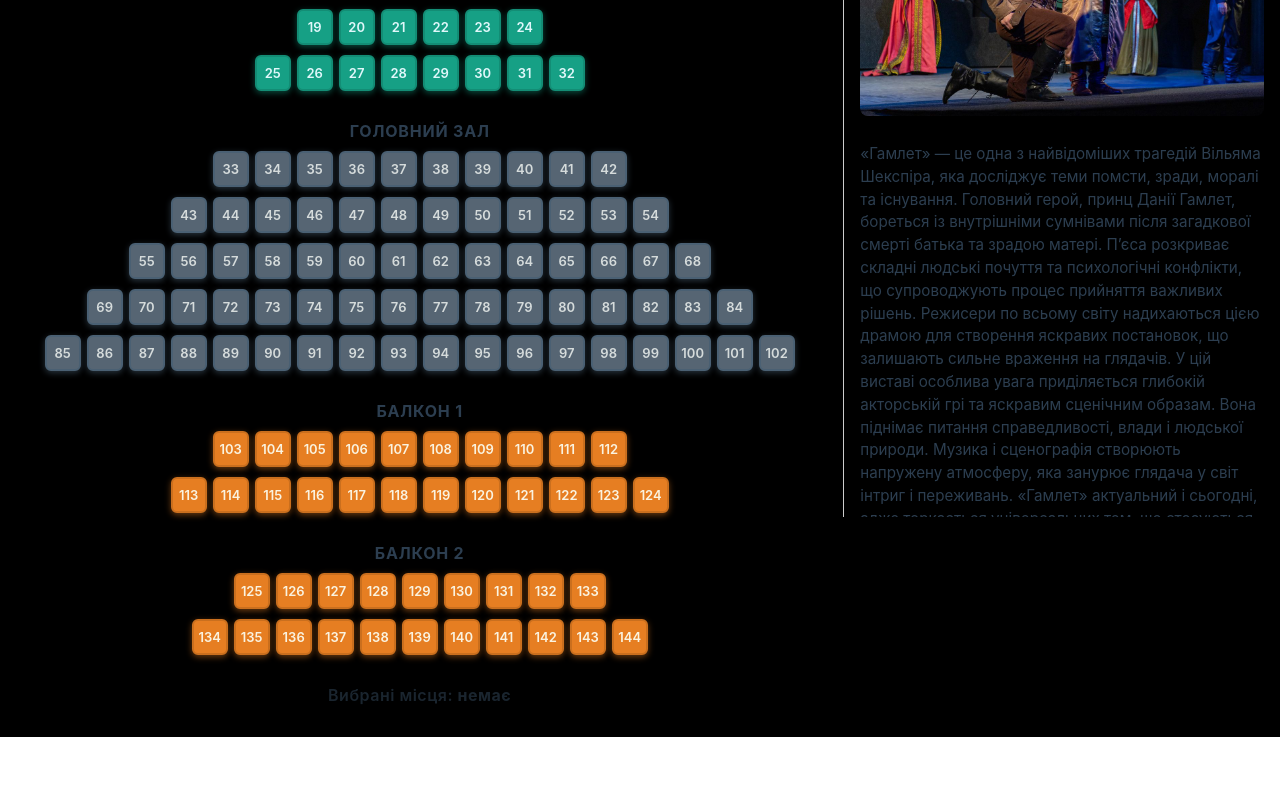
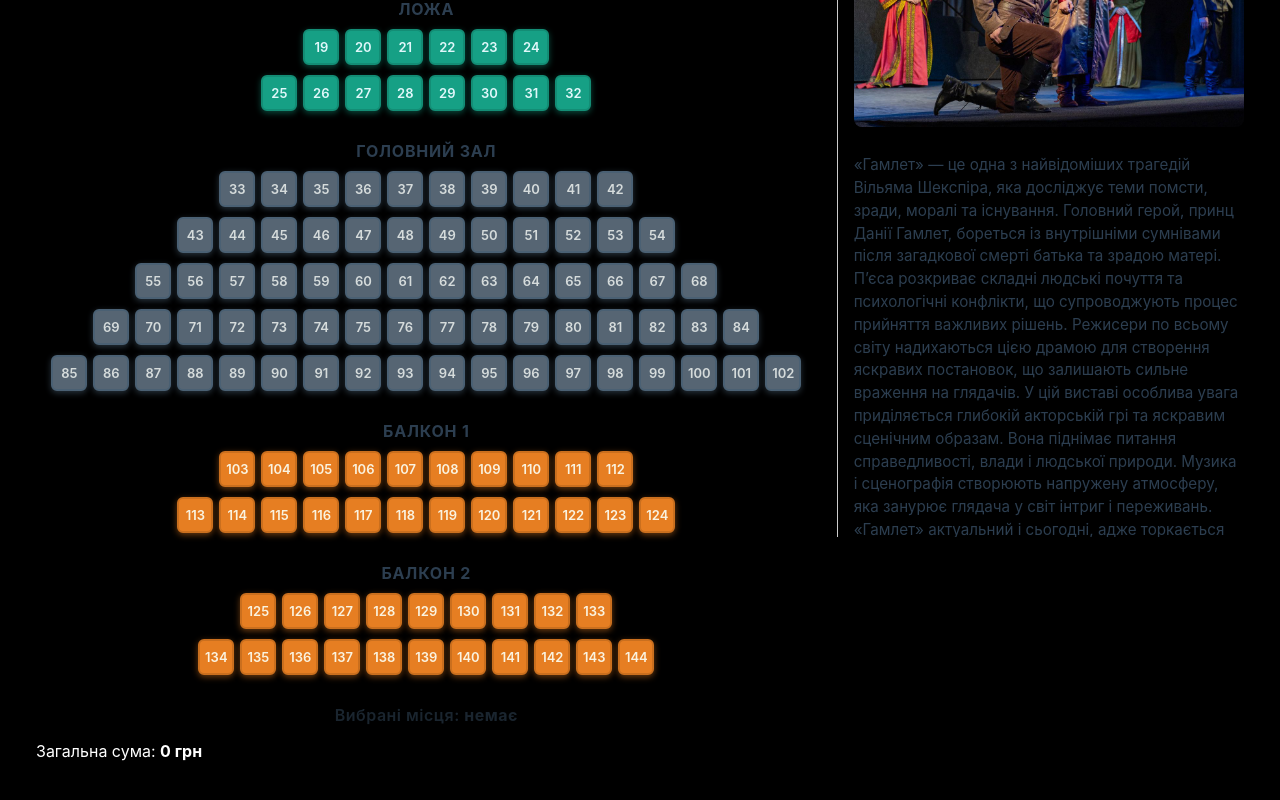
Before and after one commit to alinachepizhna/WEB-project-Theater, a React (Create React App) app in the folder theater-booking/: page /booking/1 in a window 1280 px wide. Shown: the part 492-1292 px from the top of the page. Before the commit the page ends 1229 px from the top, so only its background shows below. Built offline with nearby package versions, Linux system fonts and the light colour scheme; the HTML template or start-up script is replaced by a standard one.

Commit message:
Загальна сума білетів та технічні моменти

```diff
--- a/theater-booking/package.json
+++ b/theater-booking/package.json
@@ -11,6 +11,7 @@
     "react-dom": "^19.1.0",
     "react-router-dom": "^7.6.0",
     "react-scripts": "5.0.1",
+    "react-toastify": "^11.0.5",
     "web-vitals": "^2.1.4"
   },
   "scripts": {
--- a/theater-booking/src/TheaterHall.css
+++ b/theater-booking/src/TheaterHall.css
@@ -229,3 +229,8 @@
   margin-right: 8px;
   border: 1px solid #333;
 }
+.seat.booked {
+  background-color: red;
+  color: white;
+  cursor: not-allowed;
+}
--- a/theater-booking/src/components/TheaterHall.jsx
+++ b/theater-booking/src/components/TheaterHall.jsx
@@ -1,11 +1,25 @@
-import React, { useState, useRef } from 'react';
+import React, { useState, useEffect, useRef } from 'react';
 import performances from '../data/performances';
+import BookingService from '../services/BookingService';
 import '../TheaterHall.css';
 
-function TheaterHall({ performanceId }) {
+function TheaterHall({ performanceId, onSelectSeats }) {
   const [selectedSeats, setSelectedSeats] = useState([]);
+  const [bookedSeats, setBookedSeats] = useState([]);
   const performance = performances.find((p) => p.id === Number(performanceId));
   const seatCounterRef = useRef(1);
+
+  useEffect(() => {
+    const booked = BookingService.getBookedSeats(performanceId);
+    setBookedSeats(booked);
+    setSelectedSeats([]); // сброс выбора при смене performanceId
+  }, [performanceId]);
+
+  useEffect(() => {
+    if (typeof onSelectSeats === 'function') {
+      onSelectSeats(selectedSeats);
+    }
+  }, [selectedSeats, onSelectSeats]);
 
   if (!performance) return <div>Виступ не знайдено</div>;
 
@@ -18,21 +32,23 @@ function TheaterHall({ performanceId }) {
   } = performance;
 
 const toggleSeat = (seatId) => {
-    setSelectedSeats((prev) =>
-      prev.includes(seatId)
+  if (bookedSeats.includes(seatId)) return;
+
+  setSelectedSeats((prev) => {
+    const newSelected = prev.includes(seatId)
       ? prev.filter((id) => id !== seatId)
-        : [...prev, seatId]
-    );
+      : [...prev, seatId];
+
+    if (typeof onSelectSeats === 'function') {
+      onSelectSeats(newSelected);
+    }
+
+    return newSelected;
+  });
 };
 
-  const generateRow = (
-    rowIndex,
-    totalRows,
-    baseSeats,
-    zone,
-    shape = 'rectangle',
-    zoneIndex = null
-  ) => {
+
+  const generateRow = (rowIndex, totalRows, baseSeats, zone, shape = 'rectangle', zoneIndex = null) => {
     const seatsInRow = shape === 'semiCircle' ? baseSeats + rowIndex * 2 : baseSeats;
     const centerOffset = shape === 'semiCircle'
       ? Math.floor((baseSeats + totalRows * 2 - seatsInRow) / 2)
@@ -44,12 +60,14 @@ function TheaterHall({ performanceId }) {
       const seatId = `${zone}${zoneSuffix}-${rowIndex + 1}-${colIndex + 1}`;
       const seatNumber = seatCounterRef.current++;
       const isSelected = selectedSeats.includes(seatId);
+      const isBooked = bookedSeats.includes(seatId);
 
       return (
         <div
           key={seatId}
-          className={`seat ${zone} ${isSelected ? 'selected' : ''}`}
+          className={`seat ${zone} ${isBooked ? 'booked' : ''} ${isSelected ? 'selected' : ''}`}
           onClick={() => toggleSeat(seatId)}
+          title={isBooked ? 'Зайняте місце' : `Місце ${seatNumber}`}
         >
           {seatNumber}
         </div>
@@ -57,14 +75,7 @@ function TheaterHall({ performanceId }) {
     });
   };
 
-  const renderZone = (
-    label,
-    rows,
-    baseSeats,
-    zoneClass,
-    shape = 'rectangle',
-    zoneIndex = null
-  ) => (
+  const renderZone = (label, rows, baseSeats, zoneClass, shape = 'rectangle', zoneIndex = null) => (
     <div key={`${zoneClass}-${zoneIndex ?? ''}`} className="zone">
       <div className="zone-label">{label}</div>
       <div className={`hall-grid ${zoneClass}`}>
@@ -77,8 +88,31 @@ function TheaterHall({ performanceId }) {
     </div>
   );
 
-  // Reset counter for consistent seat numbering on re-renders
   seatCounterRef.current = 1;
+
+const getTotalPrice = () => {
+  if (!performance.seatColors) return 0;
+
+  const priceMap = performance.seatColors.reduce((acc, { label, price }) => {
+    acc[label.toLowerCase()] = price;
+    return acc;
+  }, {});
+
+  return selectedSeats.reduce((sum, seatId) => {
+    const zoneKey = seatId.split('-')[0];
+
+    let price = 0;
+    if (zoneKey === 'vip') price = priceMap['vip'] || 0;
+    else if (zoneKey === 'lodge') price = priceMap['ложа'] || 0;
+    else if (zoneKey === 'main') price = priceMap['головний зал'] || 0;
+    else if (zoneKey.startsWith('balcony')) {
+      const balconyIndex = seatId.split('-')[1];
+      price = priceMap[`балкон ${balconyIndex}`] || 0;
+    }
+
+    return sum + price;
+  }, 0);
+};
 
   return (
     <div className="theater-container" style={styles.container}>
@@ -97,6 +131,8 @@ function TheaterHall({ performanceId }) {
         <p className="selected-label">
           Вибрані місця: <strong>{selectedSeats.join(', ') || 'немає'}</strong>
         </p>
+        <p>Загальна сума: <strong>{getTotalPrice()} грн</strong></p>
+
       </div>
 
       {/* Інформаційна панель */}
@@ -108,7 +144,7 @@ function TheaterHall({ performanceId }) {
           style={styles.image}
         />
         <p style={styles.description}>{longDescription}</p>
-        {/* Список кольорів і цін */}
+
         {performance.seatColors && (
           <div className="seat-colors-info">
             <h3>Категорії місць:</h3>
@@ -131,11 +167,9 @@ function TheaterHall({ performanceId }) {
             </ul>
           </div>
         )}
-
       </div>
     </div>
   );
-
 }
 
 const styles = {
--- a/theater-booking/src/pages/Booking.jsx
+++ b/theater-booking/src/pages/Booking.jsx
@@ -1,14 +1,96 @@
-import React from 'react';
+import React, { useState } from 'react';
 import { useParams } from 'react-router-dom';
 import TheaterHall from '../components/TheaterHall';
+import BookingService from '../services/BookingService';
+import { ToastContainer, toast } from 'react-toastify';
+import 'react-toastify/dist/ReactToastify.css';
+import ReactDOM from 'react-dom/client';
+import BookingFormPopup from '../services/BookingFormPopup';
+
 
 function Booking() {
   const { id } = useParams();
+  const [selectedSeats, setSelectedSeats] = useState([]);
+  const [popupWindow, setPopupWindow] = useState(null);
+
+  const openBookingPopup = () => {
+    if (popupWindow && !popupWindow.closed) {
+      popupWindow.focus();
+      return;
+    }
+
+    const width = 400;
+    const height = 350;
+    const left = window.screenX + (window.outerWidth - width) / 2;
+    const top = window.screenY + (window.outerHeight - height) / 2;
+
+    const newWindow = window.open('', '', `width=${width},height=${height},left=${left},top=${top}`);
+    newWindow.document.title = 'Форма бронювання';
+
+    // Створюємо контейнер для React
+    const container = newWindow.document.createElement('div');
+    container.id = 'root';
+    newWindow.document.body.appendChild(container);
+
+    const root = ReactDOM.createRoot(container);
+    root.render(
+      <BookingFormPopup
+        selectedSeats={selectedSeats}
+onConfirm={(formData) => {
+  BookingService.saveBooking(id, selectedSeats, formData);
+  toast.success('Бронювання успішне!');
+  setSelectedSeats([]);
+  newWindow.close();
+  setPopupWindow(null);
+  window.location.reload();
+}}
+
+        onCancel={() => {
+          newWindow.close();
+          setPopupWindow(null);
+        }}
+      />
+    );
+
+    newWindow.onbeforeunload = () => setPopupWindow(null);
+    setPopupWindow(newWindow);
+  };
 
   return (
-    <div className="page">
+    <div className="page" style={{ padding: '20px' }}>
       <h2>Бронювання для вистави №{id}</h2>
-      <TheaterHall performanceId={id} />
+
+      <TheaterHall performanceId={id} onSelectSeats={setSelectedSeats} />
+
+      {selectedSeats.length > 0 && !popupWindow && (
+  <button
+    style={{
+      marginTop: 20,
+      padding: '12px 24px',
+      backgroundColor: '#4CAF50',
+      color: 'white',
+      fontSize: '1rem',
+      fontWeight: '600',
+      border: 'none',
+      borderRadius: '6px',
+      cursor: 'pointer',
+      boxShadow: '0 4px 8px rgba(0, 0, 0, 0.2)',
+      transition: 'background-color 0.3s ease, box-shadow 0.3s ease',
+    }}
+    onMouseEnter={e => {
+      e.currentTarget.style.backgroundColor = '#45a049';
+      e.currentTarget.style.boxShadow = '0 6px 12px rgba(0, 0, 0, 0.3)';
+    }}
+    onMouseLeave={e => {
+      e.currentTarget.style.backgroundColor = '#4CAF50';
+      e.currentTarget.style.boxShadow = '0 4px 8px rgba(0, 0, 0, 0.2)';
+    }}
+    onClick={openBookingPopup}
+  >
+    Забронювати ({selectedSeats.length})
+  </button>
+)}
+
     </div>
   );
 }
```
Also changed, not shown: 1 other file (tests, documents, lock files or other folders). Lines whose indentation alone changed are shown as unchanged.
